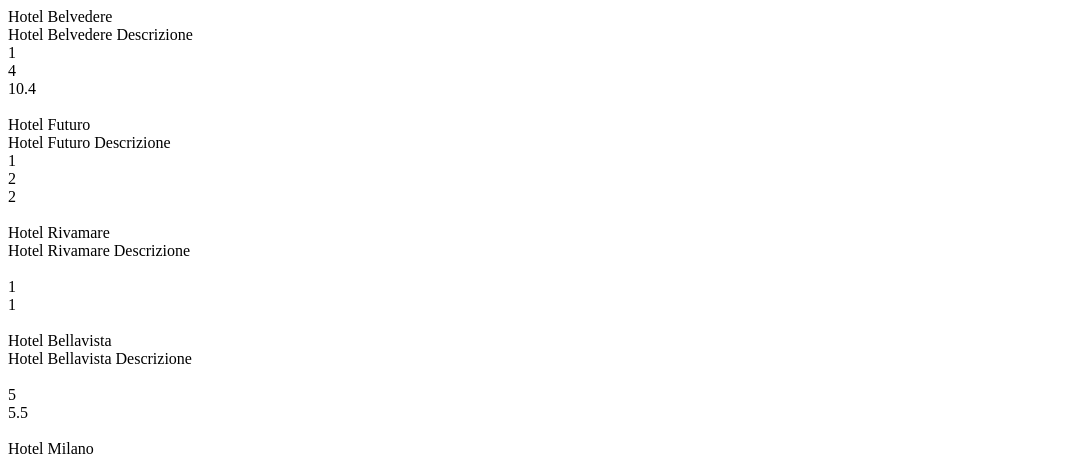
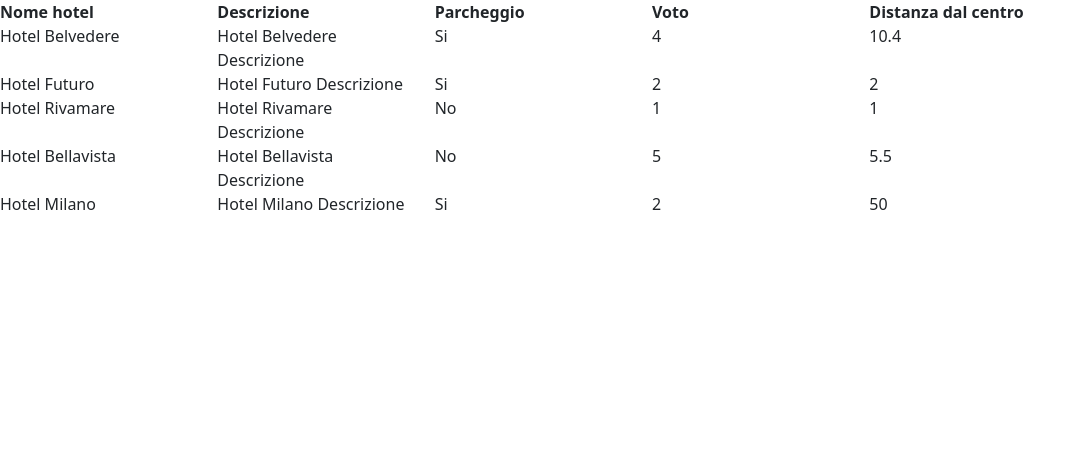
Before and after one commit to Valee8/php-hotel, a PHP site: page / in a window 1280 px wide. Shown: the top 456 px of the page, without its empty margins (0-1085 px from the left). Run offline with PHP 8.4, Linux system fonts and the light colour scheme.

Commit message:
stampo i dati con una tabella

```diff
--- a/index.php
+++ b/index.php
@@ -4,6 +4,7 @@
     <meta charset="UTF-8">
     <meta http-equiv="X-UA-Compatible" content="IE=edge">
     <meta name="viewport" content="width=device-width, initial-scale=1.0">
+    <link rel="stylesheet" href="https://cdn.jsdelivr.net/npm/bootstrap@5.2.2/dist/css/bootstrap.min.css">
     <title>PHP Hotel</title>
 
     <?php
@@ -53,6 +54,28 @@
 <body>
 
 
+<div class="row fw-bold">
+    <div class="col-2">
+        Nome hotel
+    </div>
+
+    <div class="col-2">
+        Descrizione
+    </div>
+
+    <div class="col-2">
+        Parcheggio
+    </div>
+
+    <div class="col-2">
+        Voto
+    </div>
+
+    <div class="col-2">
+        Distanza dal centro
+    </div>
+</div>
+
     <?php
 
         foreach ($hotels as $hotel) {
@@ -62,7 +85,21 @@
             $vote = $hotel["vote"];
             $distance_to_center = $hotel["distance_to_center"];
 
-        echo $name . "<br>" . $description . "<br>" . $parking . "<br>" . $vote . "<br>" . $distance_to_center . "<br><br>";
+            if ($parking) {
+                $parking = "Si";
+            }
+            else {
+                $parking = "No";
+            }
+
+            echo
+                "<div class='row'>" .
+                    "<div class='col-2'>" . $name . "</div>" .
+                        "<div class='col-2'>" . $description . "</div>" .
+                            "<div class='col-2'>" . $parking . "</div>" .
+                                "<div class='col-2'>" . $vote . "</div>" .
+                                    "<div class='col-2'>" . $distance_to_center . "</div>" .
+                                        "</div>";
         }
 
     ?>
```
Lines whose indentation alone changed are shown as unchanged.
